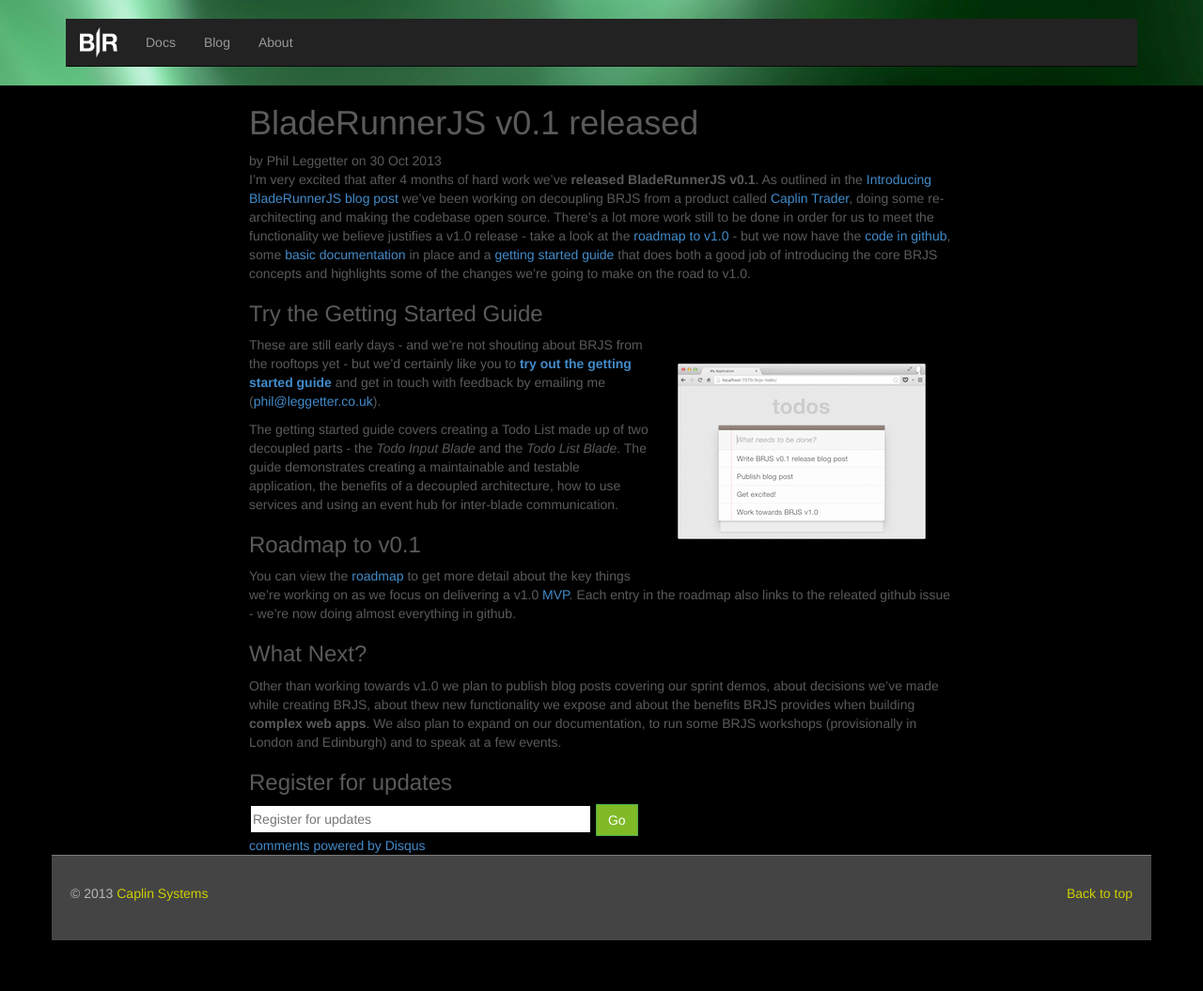
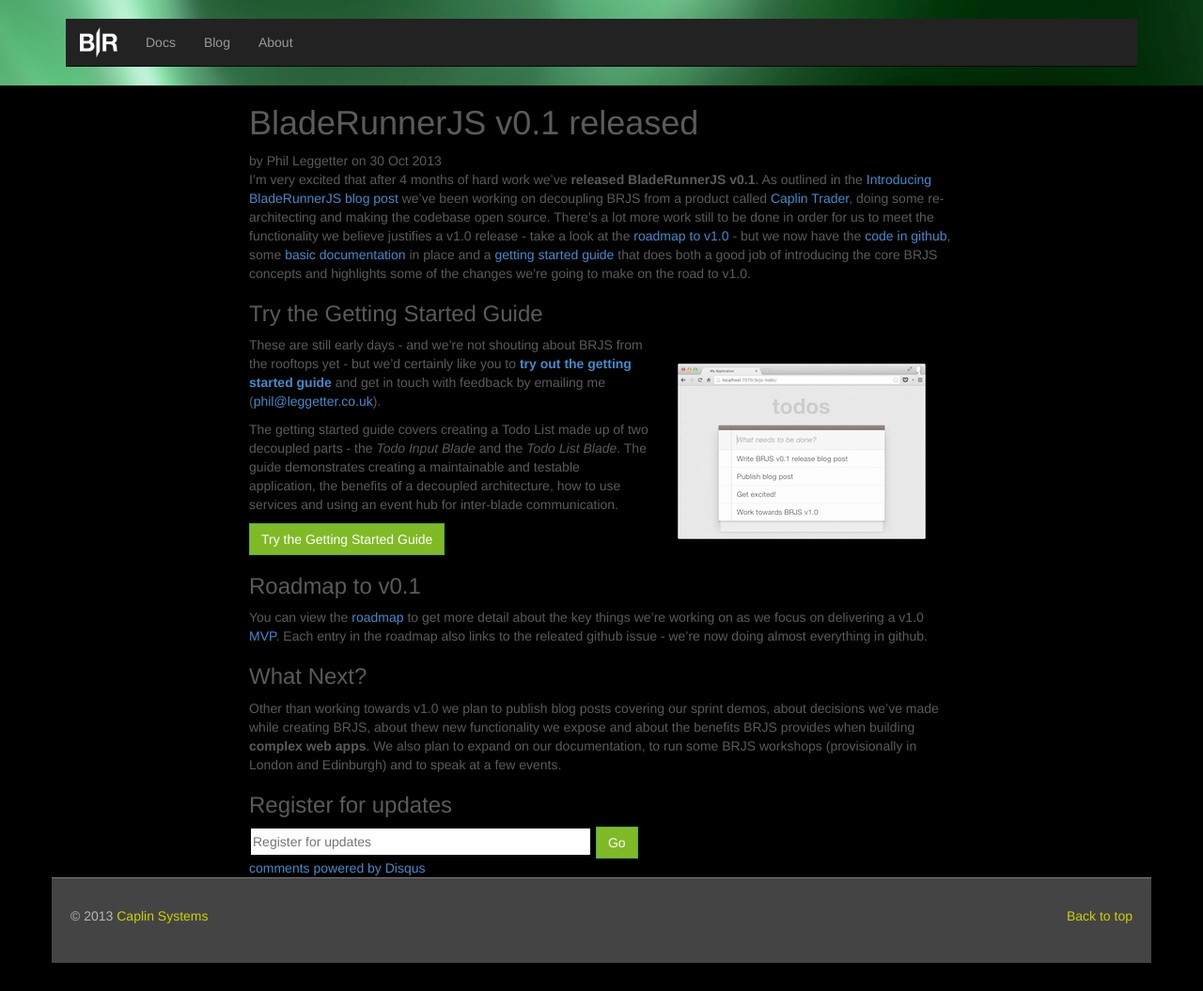
Before and after one commit to BladeRunnerJS/brjs-site, a Jekyll site: the page built from _posts/2013-10-30-bladerunnerjs-v0-1-released.md, in a window 1280 px wide. Shown: the whole page at 94% size. Built offline with Jekyll 4.4.1, drawn with Linux system fonts in a browser that asks for light colours; comment, search, counter and statistics services are not loaded; before the commit the page ends 1031 px from its top, so only the background shows below that.

Commit message:
bigger call to action :)

```diff
--- a/_posts/2013-10-30-bladerunnerjs-v0-1-released.md
+++ b/_posts/2013-10-30-bladerunnerjs-v0-1-released.md
@@ -18,6 +18,8 @@
 
 The getting started guide covers creating a Todo List made up of two decoupled parts - the *Todo Input Blade* and the *Todo List Blade*. The guide demonstrates creating a maintainable and testable application, the benefits of a decoupled architecture, how to use services and using an event hub for inter-blade communication.
 
+<a href="http://bladerunnerjs.org/docs/use/getting_started/" class="btn btn-success">Try the Getting Started Guide</a>
+
 ### Roadmap to v0.1
 
 You can view the [roadmap][roadmap] to get more detail about the key things we're working on as we focus on delivering a v1.0 [MVP](http://en.wikipedia.org/wiki/Minimum_viable_product). Each entry in the roadmap also links to the releated github issue - we're now doing almost everything in github.
```
